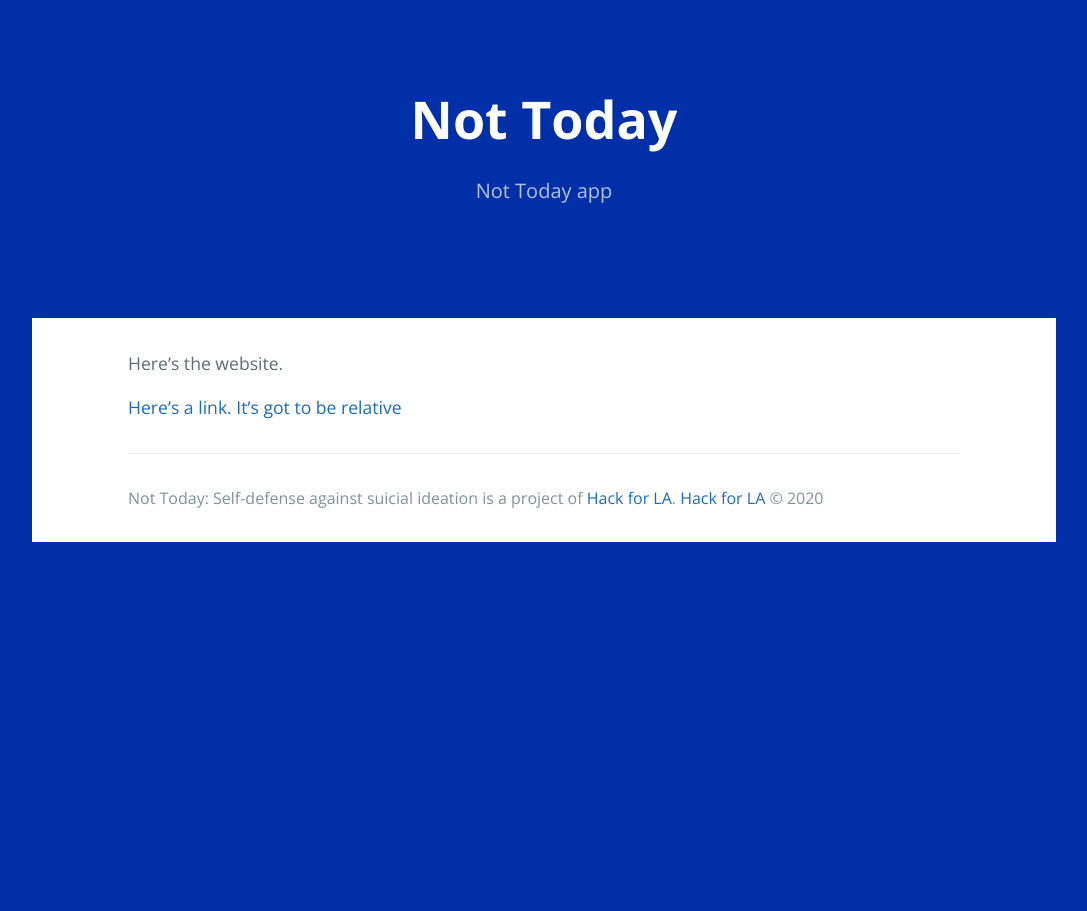
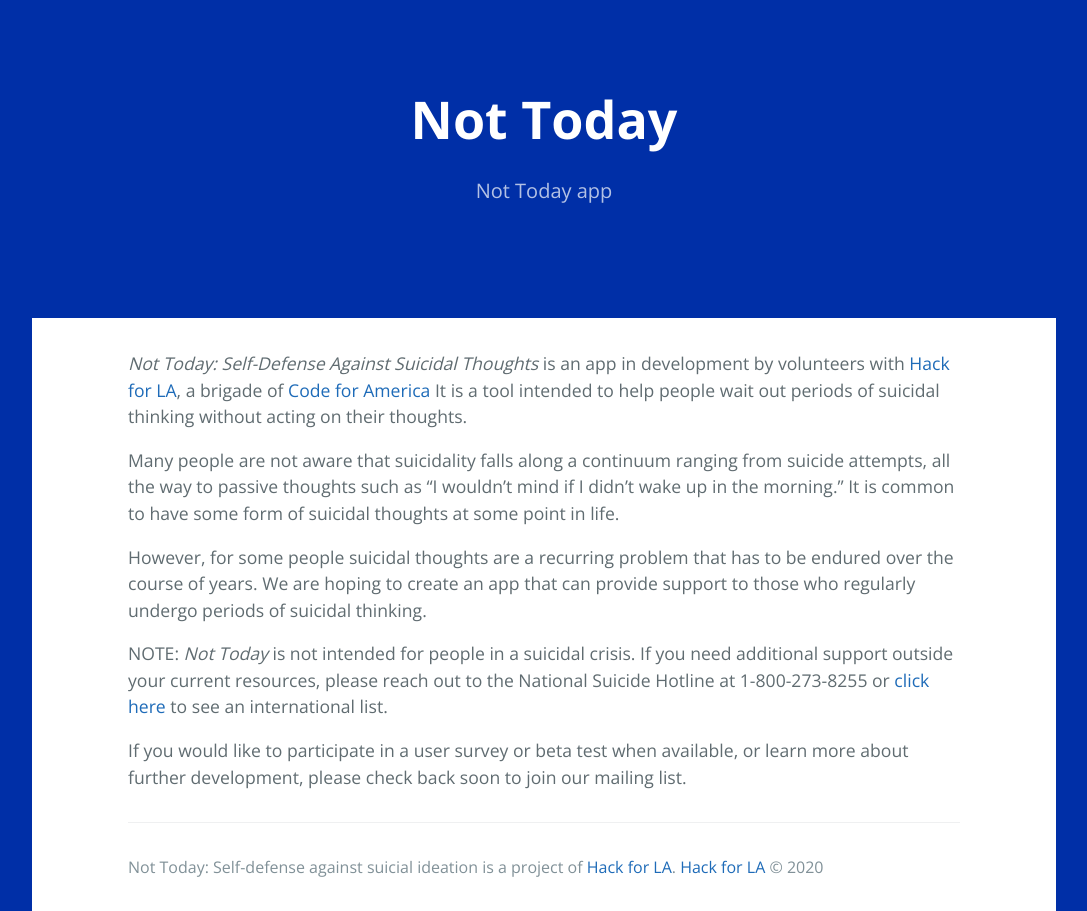
Before and after one commit to hackforla/not-today, a Jekyll site: the page built from docs/index.md, in a window 1280 px wide. Shown: the whole page, without its empty margins (96-1183 px from the left). Built offline with Jekyll 4.4.1, drawn with Linux system fonts in a browser that asks for light colours; our own code applies the rules of GitHub Pages for plain Markdown files.

Commit message:
Update index.md

```diff
--- a/docs/index.md
+++ b/docs/index.md
@@ -1,3 +1,9 @@
-Here's the website.
+*Not Today: Self-Defense Against Suicidal Thoughts* is an app in development by volunteers with [Hack for LA](http://hackforla.org), a brigade of [Code for America](http://www.codeforamerica.org) It is a tool intended to help people wait out periods of suicidal thinking without acting on their thoughts.
 
-[Here's a link. It's got to be relative](linked.md)
+Many people are not aware that suicidality falls along a continuum ranging from suicide attempts, all the way to passive thoughts such as “I wouldn’t mind if I didn’t wake up in the morning.” It is common to have some form of suicidal thoughts at some point in life.
+
+However, for some people suicidal thoughts are a recurring problem that has to be endured over the course of years. We are hoping to create an app that can provide support to those who regularly undergo periods of suicidal thinking.
+
+NOTE: *Not Today* is not intended for people in a suicidal crisis. If you need additional support outside your current resources, please reach out to the National Suicide Hotline at 1-800-273-8255 or [click here](https://tinyurl.com/yxlzd4qn) to see an international list.
+
+If you would like to participate in a user survey or beta test when available, or learn more about further development, please check back soon to join our mailing list.
```
